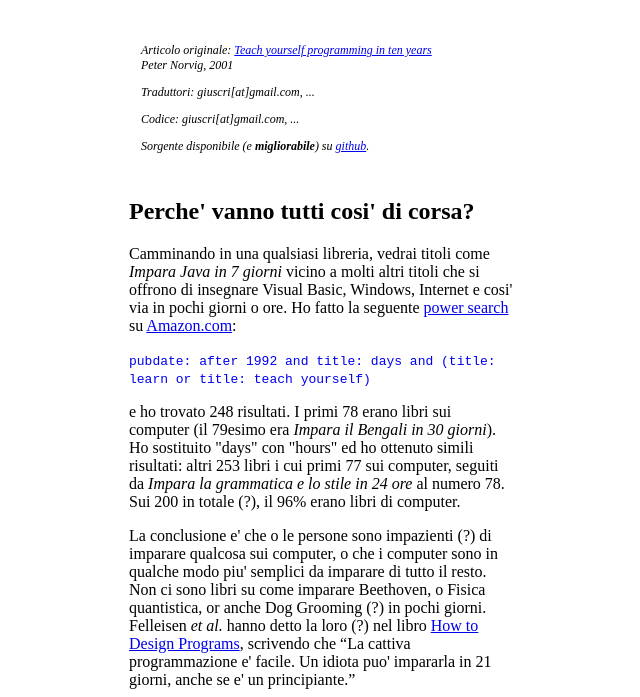
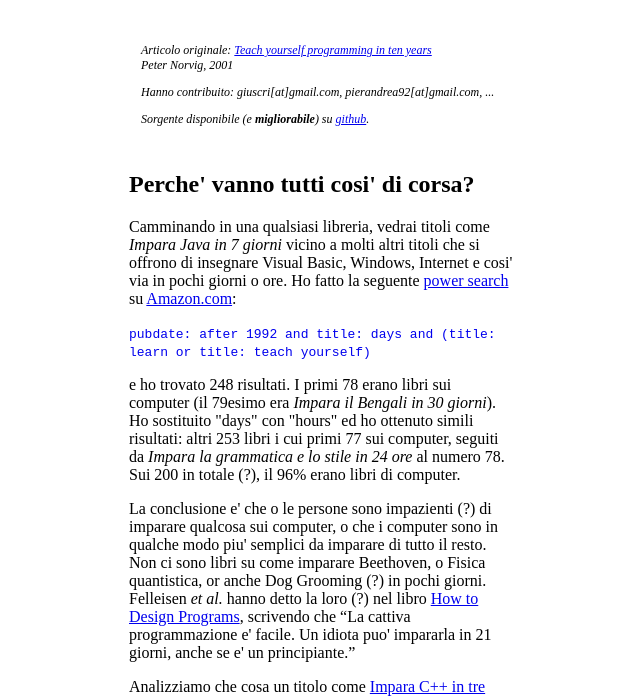
Before and after one commit to giuscri/giuscri.github.io.old, a plain HTML site: page index.html in a window 1280 px wide. Shown: the part 98-795 px from the top of the page, without its empty margins (319-959 px from the left). Drawn offline with Linux system fonts and the light colour scheme.

Commit message:
Update src

```diff
--- a/index.html
+++ b/index.html
@@ -13,8 +13,7 @@
 <div id="infos">
 <p>Articolo originale: <a href=http://norvig.com/21-days.html>Teach yourself programming in ten years</a>
 Peter&nbsp;Norvig,&nbsp;2001</p>
-<p>Traduttori: giuscri[at]gmail.com, ...</p>
-<p>Codice: giuscri[at]gmail.com, ...</p>
+<p>Hanno contribuito: giuscri[at]gmail.com, pierandrea92[at]gmail.com, ...</p>
 <p>Sorgente disponibile (e <strong>migliorabile</strong>) su
 <a href=https://github.com/giuscri/giuscri.github.io>github</a>.</p>
 </div>
```
